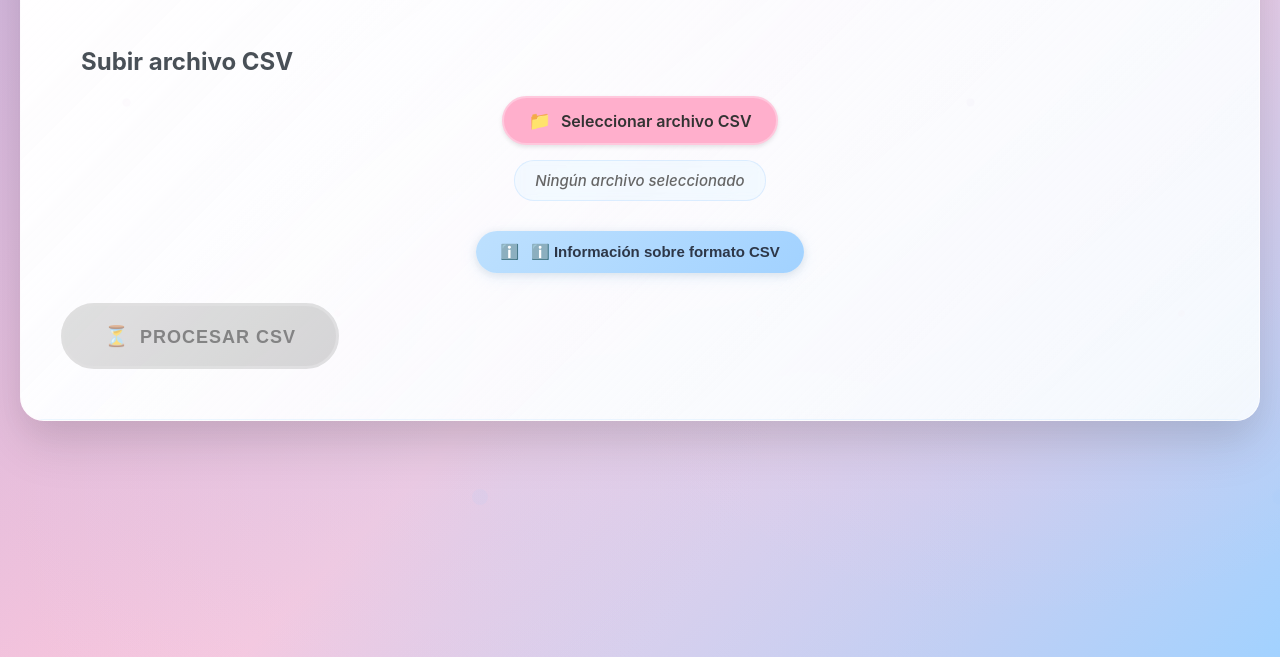
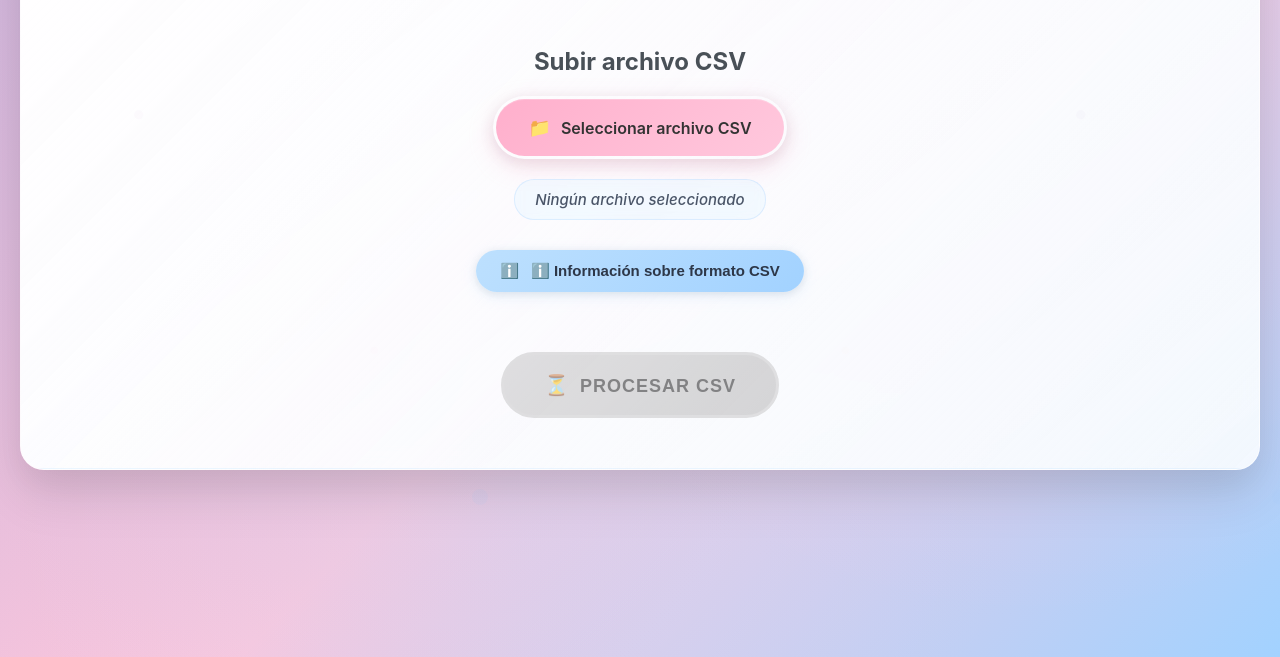
Before and after one commit to alucart2005/Generaci-n-y-Procesamiento-de-CSV-de-Ventas, a website: page index.html in a window 1280 px wide. Shown: the part 143-800 px from the top of the page. Drawn offline with Linux system fonts and the light colour scheme.

Commit message:
Corregir alineación de resultados: centrar tabla, estadísticas y sección de exportación

```diff
--- a/styles.css
+++ b/styles.css
@@ -411,39 +411,9 @@
     transform: translateY(-1px) scale(1.02);
 }
 
-.file-input-container {
-    display: flex;
-    align-items: center;
-    gap: 15px;
-    margin-bottom: 20px;
-}
-
-.file-input {
-    display: none;
-}
-
-.file-label {
-    background: var(--carnation-pink);
-    color: #333;
-    padding: 12px 24px;
-    border-radius: 25px;
-    cursor: pointer;
-    transition: all 0.3s;
-    font-weight: 600;
-    border: 2px solid var(--fairy-tale);
-    box-shadow: 0 2px 4px rgba(0, 0, 0, 0.1);
-}
-
-.file-label:hover {
-    background: var(--fairy-tale);
-    transform: translateY(-1px);
-    box-shadow: 0 4px 8px rgba(0, 0, 0, 0.15);
-}
-
-.file-name {
-    color: #666;
-    font-style: italic;
-    font-weight: 500;
+/* Centrar el botón de procesar */
+.upload-section {
+    text-align: center;
 }
 
 .process-btn {
@@ -467,6 +437,8 @@
     overflow: hidden;
     text-transform: uppercase;
     letter-spacing: 1px;
+    margin-top: 30px;
+    display: inline-block;
 }
 
 .process-btn::before {
@@ -525,6 +497,8 @@
     background:
         linear-gradient(135deg, rgba(255, 255, 255, 0.9) 0%, rgba(189, 224, 254, 0.1) 100%);
     position: relative;
+    width: 100%;
+    box-sizing: border-box;
 }
 
 .results-section::before {
@@ -544,6 +518,8 @@
     grid-template-columns: repeat(auto-fit, minmax(250px, 1fr));
     gap: 25px;
     margin-bottom: 40px;
+    justify-items: center;
+    width: 100%;
 }
 
 .stat-card {
@@ -614,10 +590,13 @@
     box-shadow:
         0 15px 35px rgba(0, 0, 0, 0.1),
         0 5px 15px rgba(0, 0, 0, 0.05);
+    width: 100%;
+    max-width: 100%;
 }
 
 table {
     width: 100%;
+    min-width: 600px;
     border-collapse: separate;
     border-spacing: 0;
     background:
@@ -626,6 +605,7 @@
     overflow: hidden;
     backdrop-filter: blur(10px);
     border: 1px solid rgba(162, 210, 255, 0.3);
+    margin: 0 auto;
 }
 
 thead {
@@ -704,6 +684,7 @@
 .export-section {
     text-align: center;
     padding: 30px 0;
+    width: 100%;
 }
 
 .export-btn {
@@ -827,6 +808,7 @@
 
     .upload-section {
         padding: 30px 20px;
+        text-align: center;
     }
 
     .file-input-container {
@@ -867,6 +849,7 @@
     .process-btn {
         padding: 16px 35px;
         font-size: 16px;
+        margin-top: 20px;
     }
 
     .results-section {
```
